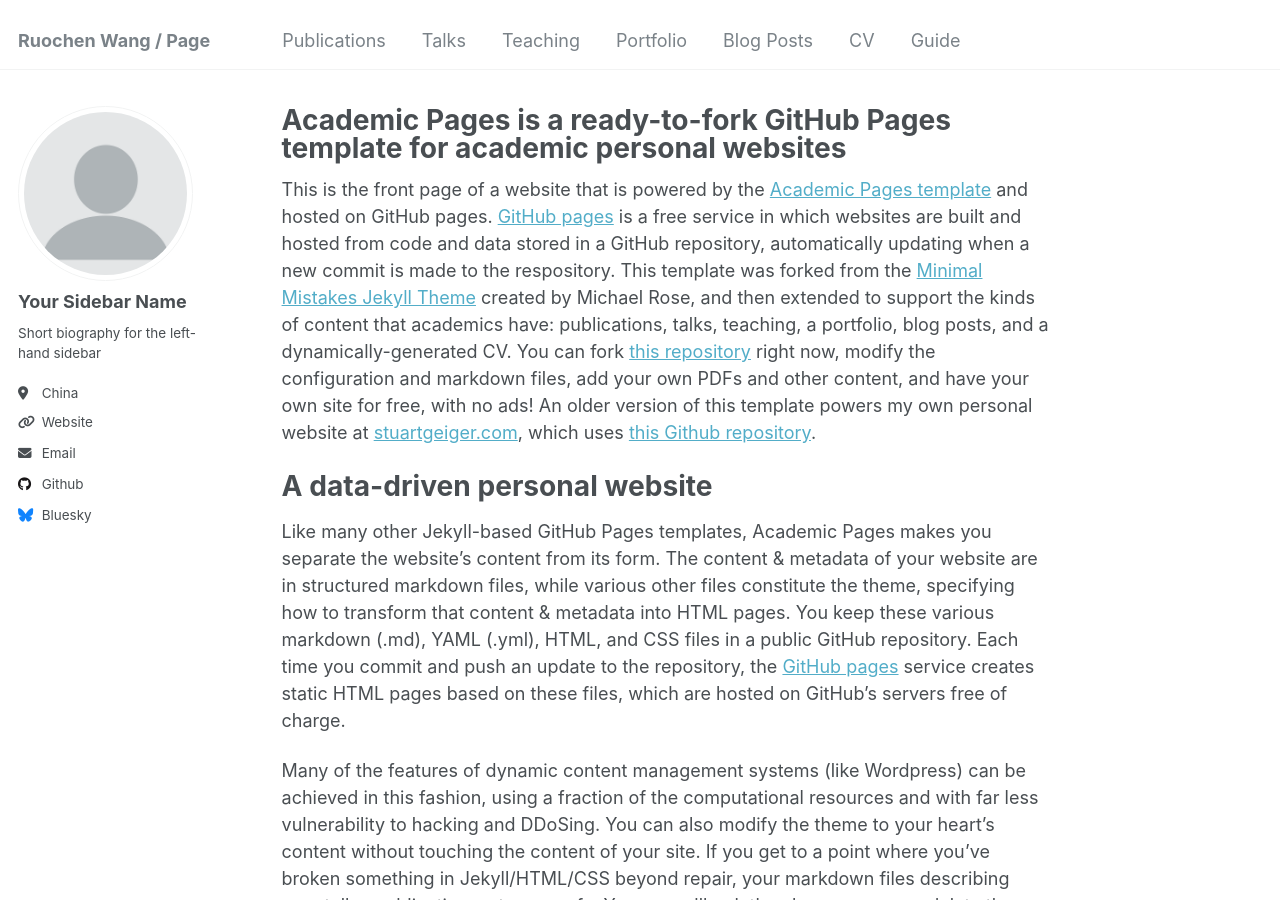
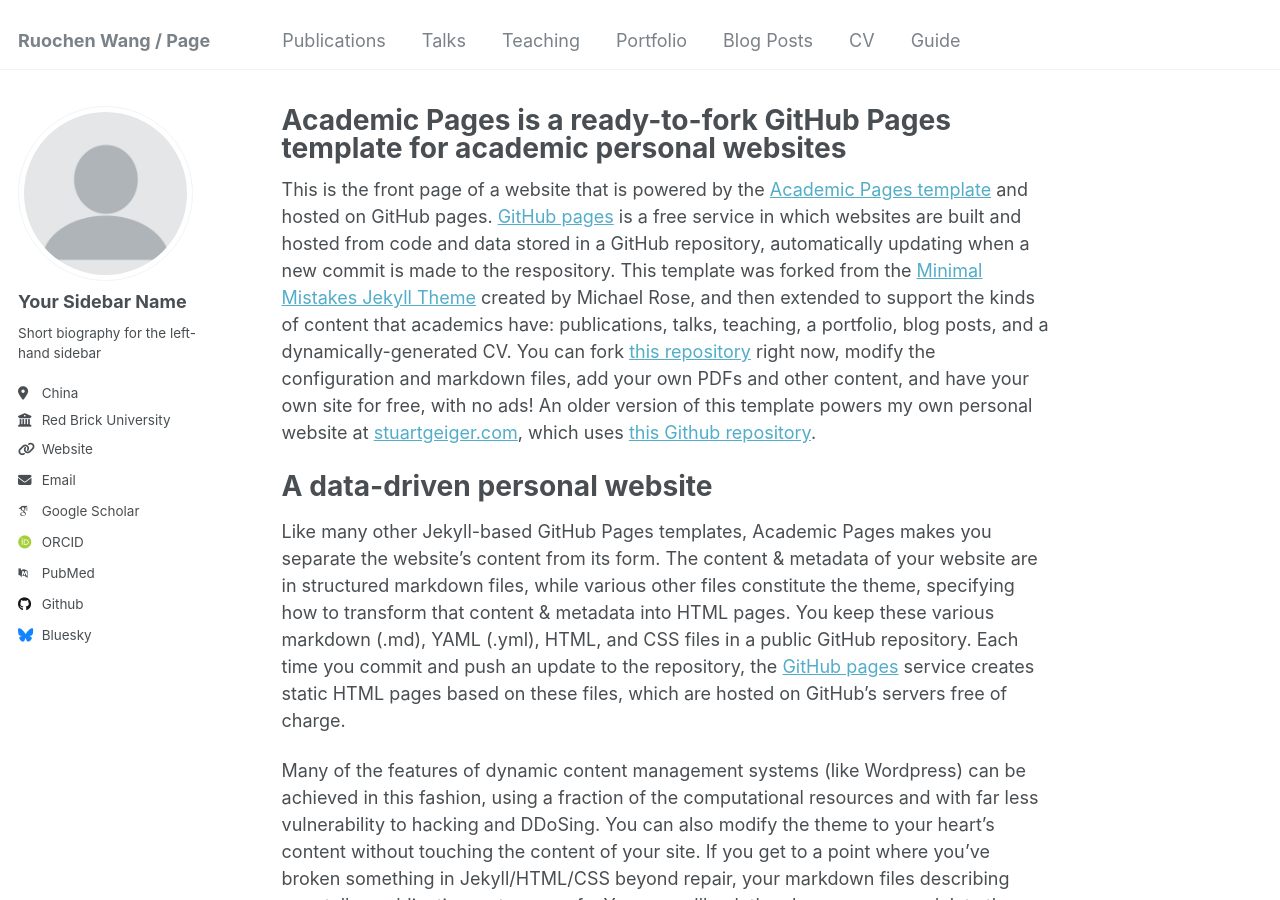
Before and after one commit to Puraaaa/Puraaaa.github.io, a Jekyll site: the page built from _pages/about.md, in a window 1280 px wide and 900 px high. Built offline with Jekyll 4.4.1, drawn with Linux system fonts in a browser that asks for light colours; some web fonts are replaced.

Commit message:
Update _config.yml

```diff
--- a/_config.yml
+++ b/_config.yml
@@ -14,7 +14,7 @@ name                     : &name "Sofya"
 description              : &description "personal description"
 url                      : https://Puraaaa.github.io # the base hostname & protocol for your site e.g. "https://mmistakes.github.io"
 baseurl                  : "" # the subpath of your site, e.g. "/blog"
-# repository               : "academicpages/academicpages.github.io"
+repository               : "academicpages/academicpages.github.io"
 
 # Site Author - The following control what appear as part of the author content on the side bar.
 #               If a field is blank the icon and link will not appear, otherwise it will be shown.
@@ -26,26 +26,26 @@ author:
   pronouns         : # example: "she/her"
   bio              : "Short biography for the left-hand sidebar"
   location         : "China"
-  # employer         : "Red Brick University"
+  employer         : "Red Brick University"
   uri              : "sofya.me"
   email            : "sofya.pura.w@gmail.com"
 
   # Academic websites
-  # arxiv            : # URL - Update with the correct link to your profile
-  # googlescholar    : "https://scholar.google.com/citations?user=PS_CX0AAAAAJ"
-  # impactstory      : # URL
-  # orcid            : "http://orcid.org/yourorcidurl"
-  # semantic         : # URL
-  # pubmed           : "https://www.ncbi.nlm.nih.gov/pubmed/?term=john+snow"
-  # researchgate     : # URL
+  arxiv            : # URL - Update with the correct link to your profile
+  googlescholar    : "https://scholar.google.com/citations?user=PS_CX0AAAAAJ"
+  impactstory      : # URL
+  orcid            : "http://orcid.org/yourorcidurl"
+  semantic         : # URL
+  pubmed           : "https://www.ncbi.nlm.nih.gov/pubmed/?term=john+snow"
+  researchgate     : # URL
 
   # Repositories and software development
-  # bitbucket        : # Username - Update with your username on the site
-  # codepen          : # Username
-  # dribbble         : # Username
+  bitbucket        : # Username - Update with your username on the site
+  codepen          : # Username
+  dribbble         : # Username
   github           : "Puraaaa"
-  # kaggle           : # Username
-  # stackoverflow    : # User number or user number and name (i.e., use "1" or "1/jeff-atwood")
+  kaggle           : # Username
+  stackoverflow    : # User number or user number and name (i.e., use "1" or "1/jeff-atwood")
 
   # Social media
   bluesky          : "bsky.app" # Replace this with you Bluesky username
```
